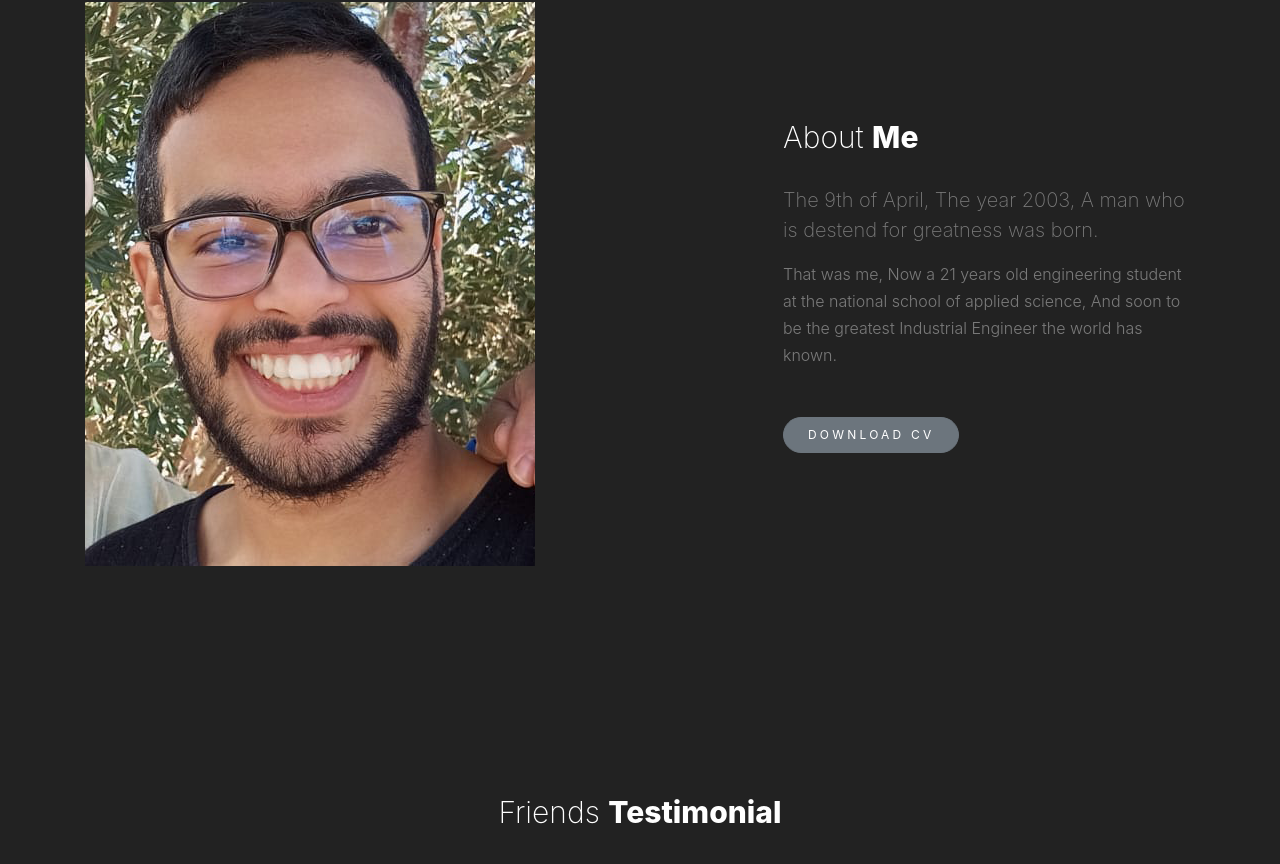
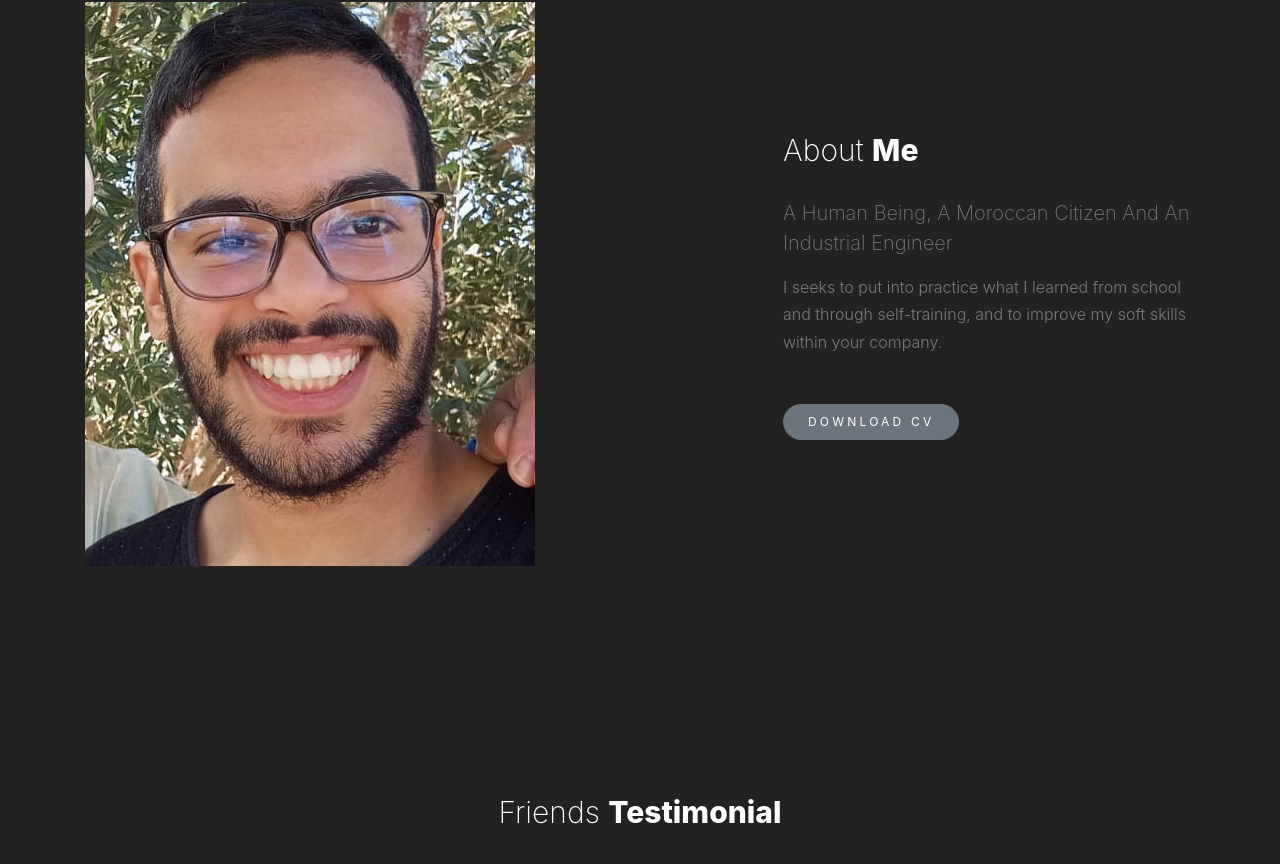
Before and after one commit to Biougratester/rachidighram, a plain HTML site: page index.html in a window 1280 px wide. Shown: the part 1716-2580 px from the top of the page. Drawn offline with nearby package versions, Linux system fonts and the light colour scheme; some packages are replaced by stand-ins of ours; a script that the page names is missing; files whose address does not match are found by name.

Commit message:
Update index.html

```diff
--- a/index.html
+++ b/index.html
@@ -129,8 +129,8 @@
 					<div class="section-heading">
 						<h2>About <strong>Me</strong></h2>
 					</div>
-					<p class="lead">The 9th of April, The year 2003, A man who is destend for greatness was born.</p>
-					<p class="mb-5  ">That was me, Now a 21 years old engineering student at the national school of applied science, And soon to be the greatest Industrial Engineer the world has known.</p>
+					<p class="lead">A Human Being, A Moroccan Citizen And An Industrial Engineer</p>
+					<p class="mb-5  ">I seeks to put into practice what I learned from school and through self-training, and to improve my soft skills within your company.</p>
 
 					<p>
 						<!--<a href="#section-contact" class="btn btn-primary px-4 py-2 btn-sm smoothscroll">Hire Me</a>-->
```
